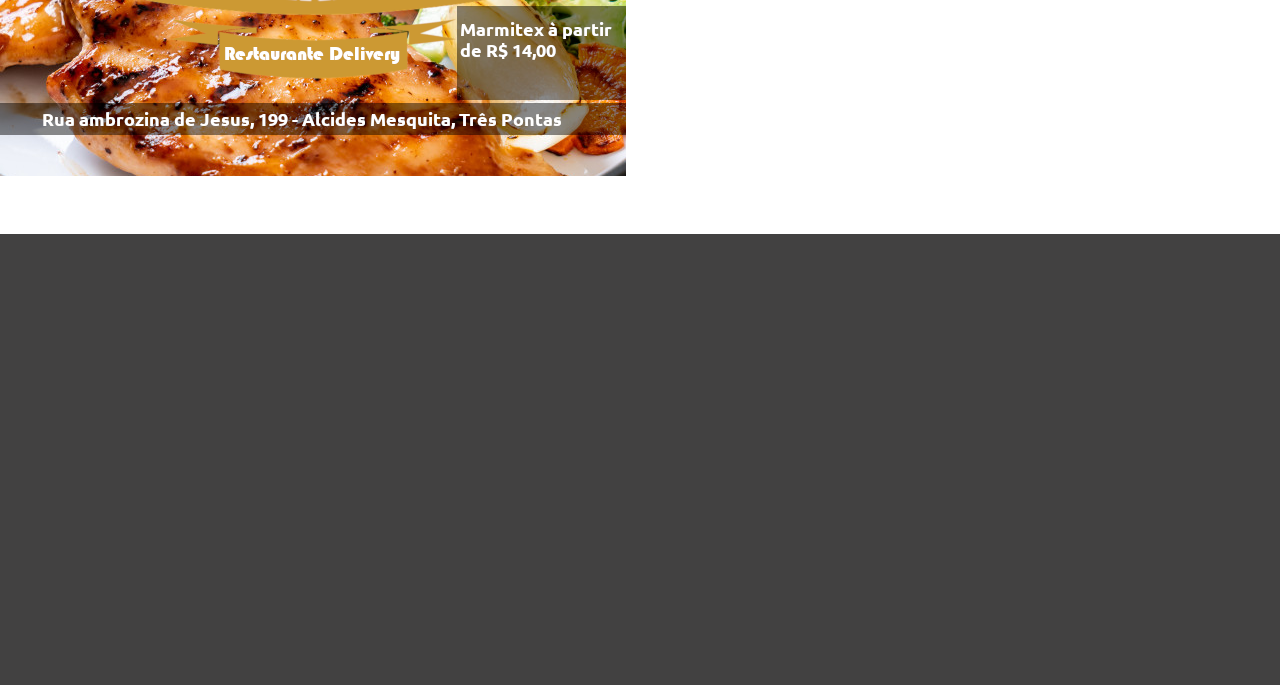
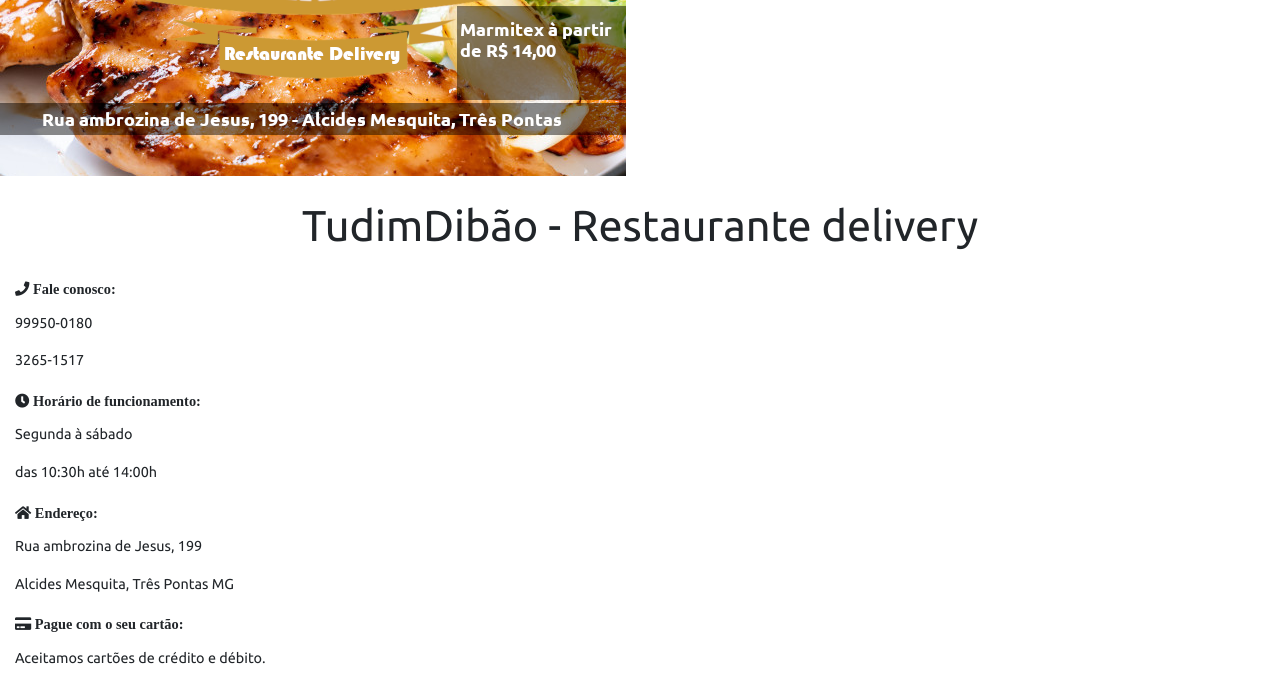
Before and after one commit to originwolf/TudimDibao, a PHP site: page / in a window 1280 px wide. Shown: the part 566-1251 px from the top of the page. Before the commit the page ends 800 px from the top, so only its background shows below. Run offline with PHP 8.4, Linux system fonts and the light colour scheme.

Commit message:
changes to site structure
added new section (not ready yet)

```diff
--- a/css/estilo.css
+++ b/css/estilo.css
@@ -8,6 +8,9 @@ body{
 .no-margin{
 	margin-left: -15px;
 	margin-right: -15px;
+}
+.negrita{
+	font-weight: bold;
 }
 /*START TOP-NAVIGATION*/
 .top-navigation{
@@ -40,7 +43,7 @@ body{
 	color: #fff;
 }
 /*END NAVBAR*/
-/*START BANNER*/
-.bannerImg{
-	width: 100%;
+/*START APRESENTACAO*/
+.apresentacao p{
+	font-size: 0.9rem;
 }
--- a/index.html
+++ b/index.html
@@ -29,59 +29,15 @@
 
 		<header>
 
-			<section class="row top-navigation d-none d-xl-block">
+			<section class="row top-navigation">
 
 				<div class="col-12 text-center">
 
-					<h1 class="nomeRestaurante">TudimDibão - Restaurante delivery</h1>
+					<h1 class="nomeRestaurante">TudimDibão <span class="d-none d-sm-inline">- Restaurante</span> <span class="d-none d-sm-none d-md-inline">delivery</span></h1>
 
 				</div>
 
 				<div class="col-12 text-center">
-
-					<div class="iconTop fab fa-whatsapp mx-2 my-2 align-middle">
-						<span class="telefoneTop">(35) 9 9950-0180</span>
-					</div>
-
-					<div class="iconTop fas fa-phone mx-2 align-middle">
-						<span class="telefoneTop">(35) 3625-1517</span>
-					</div>
-
-				</div>
-
-			</section>
-
-			<section class="row top-navigation d-none d-lg-block d-xl-none">
-
-				<div class="col-12text-center">
-
-					<h1 class="nomeRestaurante">TudimDibão - Restaurante</h1>
-
-				</div>
-
-				<div class="col-12 text-right text-center">
-
-					<div class="iconTop fab fa-whatsapp mx-2 my-2 align-middle">
-						<span class="telefoneTop">(35) 9 9950-0180</span>
-					</div>
-
-					<div class="iconTop fas fa-phone mx-2 align-middle">
-						<span class="telefoneTop">(35) 3625-1517</span>
-					</div>
-
-				</div>
-
-			</section>
-
-			<section class="row top-navigation d-block d-lg-none">
-
-				<div class="col-12 text-center">
-
-					<h1 class="nomeRestaurante">TudimDibão</h1>
-
-				</div>
-
-				<div class="col-12 text-right text-center">
 
 					<div class="iconTop fab fa-whatsapp mx-2 my-2 align-middle">
 						<span class="telefoneTop">(35) 9 9950-0180</span>
@@ -124,10 +80,41 @@
 
 		</header>
 
-		<section class="row banner">
+		<section class="banner no-margin">
 
-			<div class="col-12 bannerImg no-margin">
-				<img src="image/banner.png" class="img-fluid">
+			<img src="image/banner.png" class="img-fluid">
+
+		</section>
+
+		<section class="apresentacao no-margin">
+
+			<div class="col-12 text-center my-4">
+
+				<h1 class="nomeRestaurante">TudimDibão <span class="d-none d-sm-inline">- Restaurante</span> <span class="d-none d-sm-none d-md-inline">delivery</span></h1>
+
+			</div>
+
+			<div class="col-5 text-left">
+
+				<p class="fas fa-phone negrita"> Fale conosco:</p>
+				<p>99950-0180</p>
+				<p>3265-1517</p>
+
+				<p class="fas fa-clock negrita"> Horário de funcionamento:</p>
+				<p>Segunda à sábado</p>
+				<p>das 10:30h até 14:00h</p>
+
+			</div>
+
+			<div class="col-5 text-left">
+
+				<p class="fas fa-home negrita"> Endereço:</p>
+				<p>Rua ambrozina de Jesus, 199</p>
+				<p>Alcides Mesquita, Três Pontas MG</p>
+
+				<p class="fas fa-credit-card"> Pague com o seu cartão:</p>
+				<p>Aceitamos cartões de crédito e débito.</p>
+
 			</div>
 
 		</section>
```
Also changed, not shown: image/batata.jpg (added), image/bife.jpg (added).
